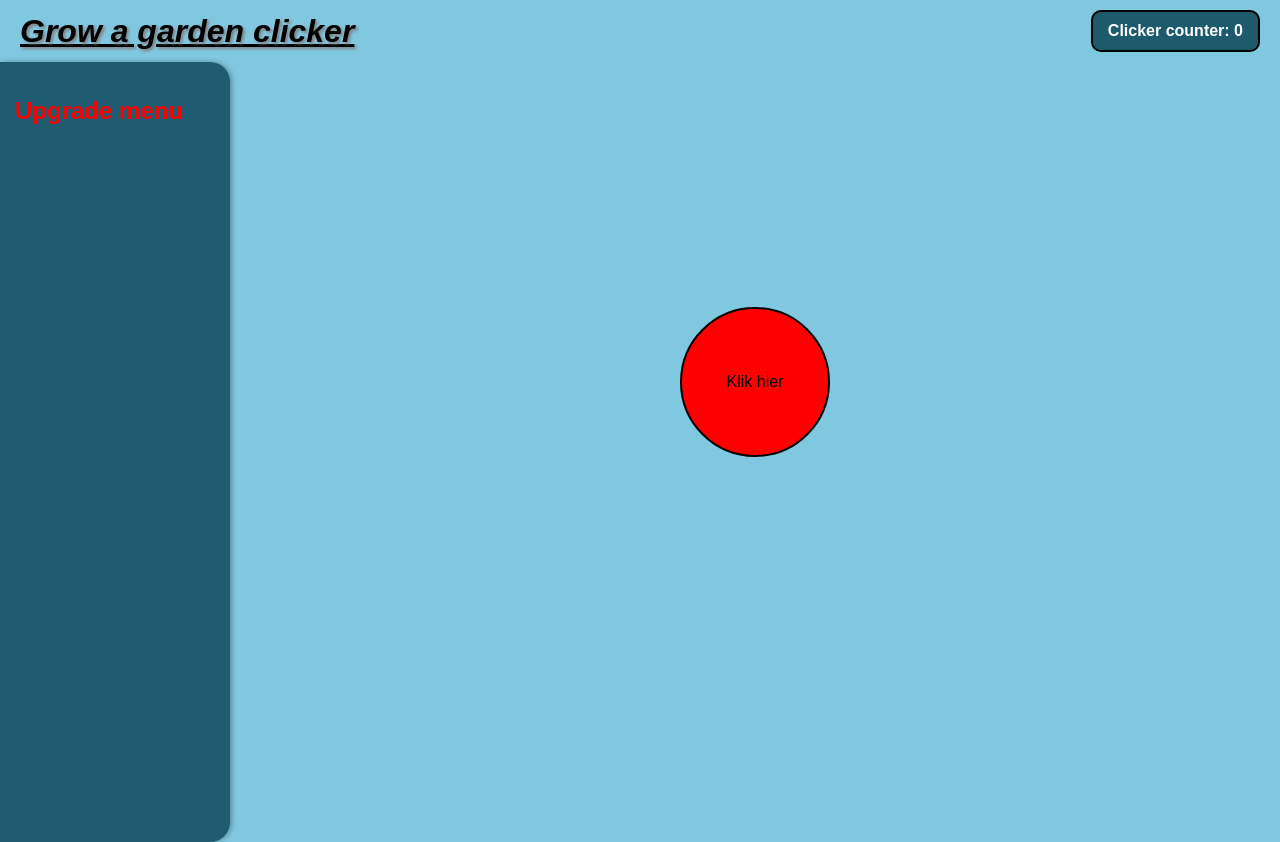
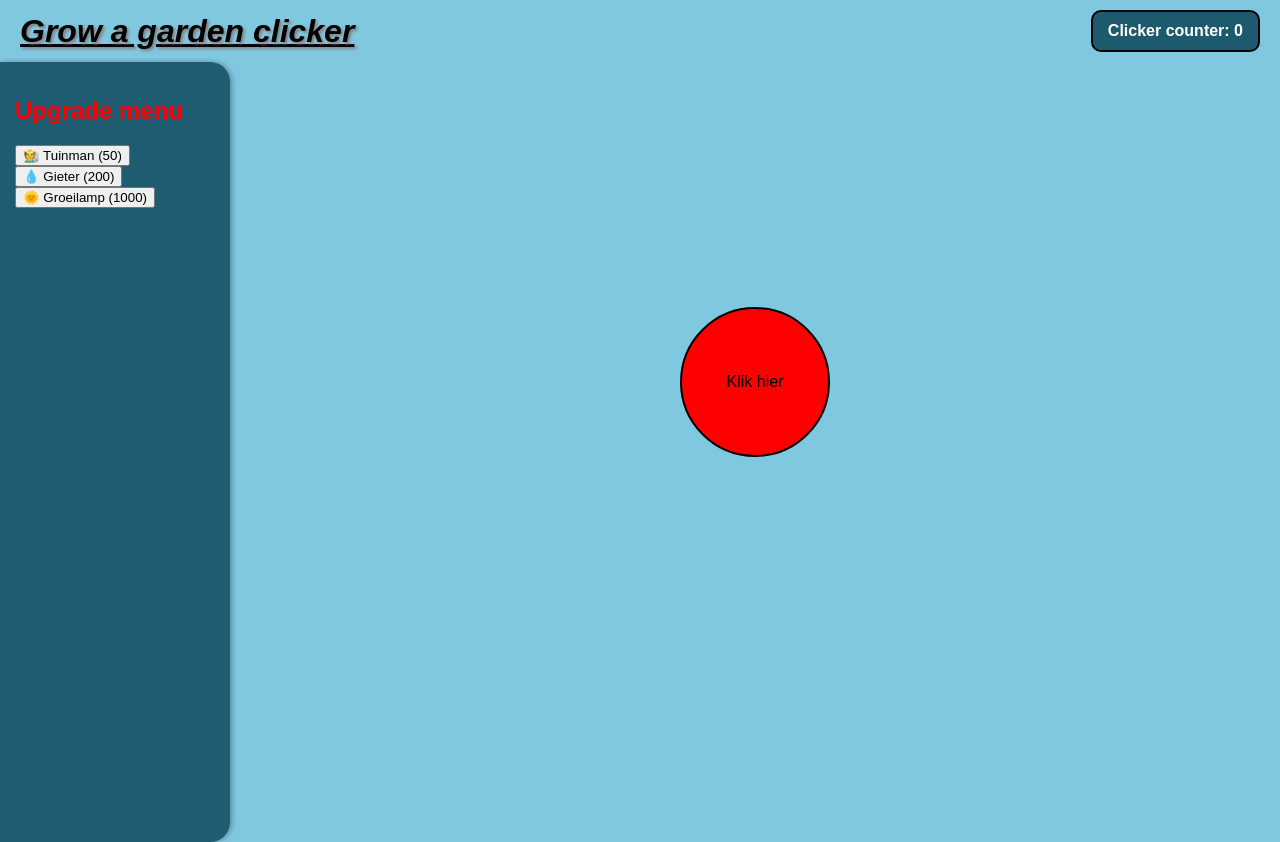
Before and after one commit to rcmaxgd/growagardenclicker, a plain HTML site: page index.html in a window 1280 px wide. Drawn offline with Linux system fonts and the light colour scheme.

Commit message:
Update index.html

```diff
--- a/index.html
+++ b/index.html
@@ -15,7 +15,9 @@
   <div class="main-container">
     <div class="upgrade-menu">
       <h2>Upgrade menu</h2>
-      <!-- Upgrades kunnen hier komen -->
+      <button onclick="buyUpgrade('tuinman')">🧑‍🌾 Tuinman (50)</button>
+      <button onclick="buyUpgrade('gieter')">💧 Gieter (200)</button>
+      <button onclick="buyUpgrade('lamp')">🌞 Groeilamp (1000)</button>
     </div>
 
     <div class="click-area">
@@ -23,8 +25,8 @@
     </div>
   </div>
 
-  <!-- Regen afbeelding -->
-  <img src="regen.png" id="rain-image" class="rain" alt="regen" />
+  <!-- Regenval -->
+  <div id="rain-container"></div>
 
   <script src="script.js"></script>
 </body>
```
